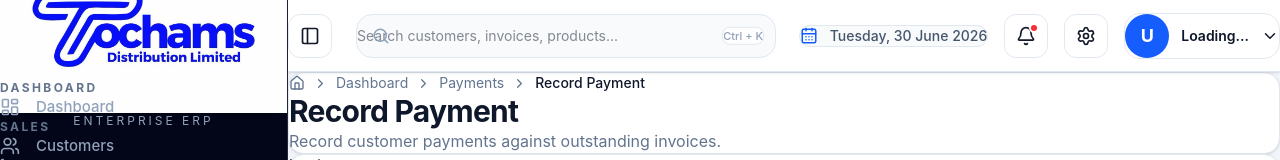
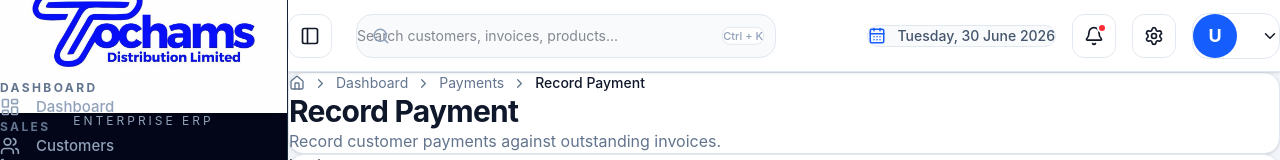
Before and after one commit to Adealx/tochams-erp-frontend, a Next.js app: page /payments in a window 1280 px wide. Shown: the top 160 px of the page. Built offline with nearby package versions, Linux system fonts and the light colour scheme; no server answers.

Commit message:
authentication refactored

```diff
--- a/src/app/login/components/LoginForm.tsx
+++ b/src/app/login/components/LoginForm.tsx
@@ -5,9 +5,11 @@ import { useRouter } from "next/navigation";
 import Link from "next/link";
 import { Eye, EyeOff, Loader2 } from "lucide-react";
 import { loginUser } from "@/services/authService";
+import { useAuth } from "@/context/AuthContext";
 
 export default function LoginForm() {
   const router = useRouter();
+  const { refreshUser } = useAuth();
 
   const [username, setUsername] = useState("");
   const [password, setPassword] = useState("");
@@ -43,7 +45,11 @@ export default function LoginForm() {
         setTimeout(resolve, 100)
       );
 
+      await refreshUser();
+
       router.replace("/dashboard");
+
+      router.refresh();
 
     } catch (err: any) {
 
--- a/src/components/layout/Topbar.tsx
+++ b/src/components/layout/Topbar.tsx
@@ -28,7 +28,7 @@ const today = new Date().toLocaleDateString("en-NG", {
 export default function Topbar() {
   const { toggleSidebar } = useSidebar();
 
-  const { user, logout } = useAuth();
+  const { user, logout, loading } = useAuth();
 
   const [menuOpen, setMenuOpen] = useState(false);
 
@@ -317,6 +317,9 @@ export default function Topbar() {
 
               <div className="text-left">
 
+                {loading ? (
+                  <div className="h-4 w-24 animate-pulse rounded bg-slate-200" />
+                ) : (
                   <p
                     className="
                       text-sm
@@ -324,10 +327,13 @@ export default function Topbar() {
                       text-slate-900
                     "
                   >
-                  {user?.username ||
-                    "Loading..."}
+                    {user?.username}
                   </p>
+                )}
 
+                {loading ? (
+                  <div className="mt-2 h-3 w-16 animate-pulse rounded bg-slate-200" />
+                ) : (
                   <p
                     className="
                       text-xs
@@ -335,11 +341,9 @@ export default function Topbar() {
                       text-slate-500
                     "
                   >
-                  {user?.role?.replace(
-                    "_",
-                    " "
+                    {user?.role?.replace("_", " ")}
+                  </p>
                 )}
-                </p>
 
               </div>
 
--- a/src/context/AuthContext.tsx
+++ b/src/context/AuthContext.tsx
@@ -26,14 +26,11 @@ interface User {
 }
 
 interface AuthContextType {
-
     user: User | null;
-
     loading: boolean;
-
     refreshUser: () => Promise<void>;
-
     logout: () => void;
+    setUser: React.Dispatch<React.SetStateAction<User | null>>;
 }
 
 const AuthContext = createContext<
@@ -150,6 +147,7 @@ export function AuthProvider({
                 loading,
                 refreshUser,
                 logout,
+                setUser,
             }}
         >
 
```
Lines whose indentation alone changed are shown as unchanged.
